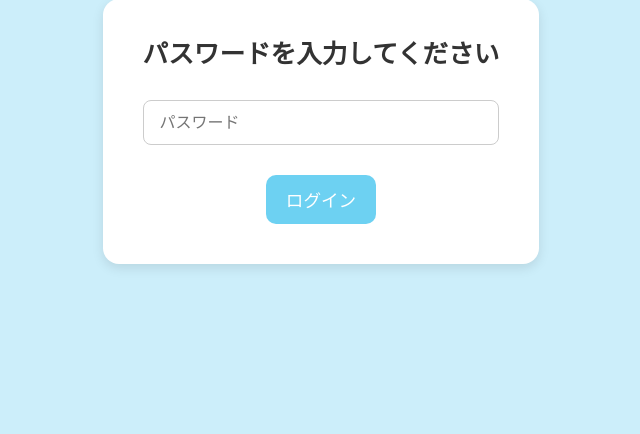
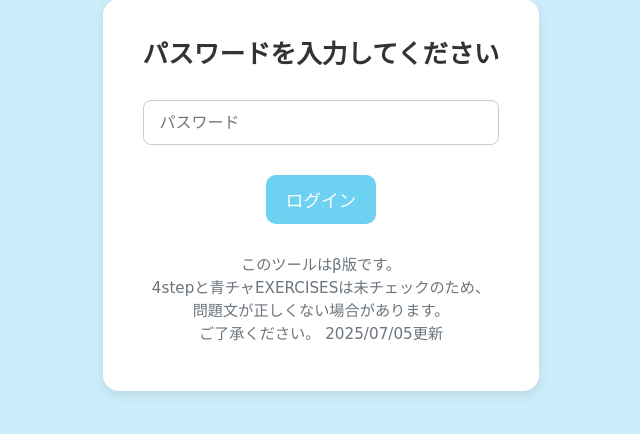
Before and after one commit to oganes-son/randomly, a Flask app: page /login in a window 1280 px wide. Shown: the part 81-515 px from the top of the page, without its empty margins (319-959 px from the left). Run offline with Flask 3, Linux system fonts and the light colour scheme; some web fonts are replaced.

Commit message:
Update 7/5

```diff
--- a/static/modes/selection.js
+++ b/static/modes/selection.js
@@ -8,7 +8,7 @@ import {
   formatDifficultyStars,
   sanitizeLatexEquation,
   formatWithBreaks,
-  formatPunctuation
+  formatPunctuation // applyDisplayStyleは不要なので削除
 } from "../utils/helpers.js";
 
 // このファイル内で使用する単元データを格納するためのグローバル変数
@@ -116,7 +116,7 @@ function updateNumberRangeHint() {
  * サーバーに問い合わせて問題データを取得し、画面に表示します。
  */
 export function getSelectedProblem() {
-  const button = document.querySelector(`#selection .main-button-group .main-action-button`);
+  const mainButton = document.querySelector(`#selection .main-button-group .main-action-button`);
   const prevBtn = document.getElementById('prev-problem-btn');
   const nextBtn = document.getElementById('next-problem-btn');
 
@@ -126,7 +126,7 @@ export function getSelectedProblem() {
   if (!unit || !number) { alert("単元と問題番号を入力してください"); return; }
 
   // --- ローディング表示開始 ---
-  if(button) { button.classList.add('is-loading'); button.disabled = true; }
+  if(mainButton) { mainButton.classList.add('is-loading'); mainButton.disabled = true; }
   if(prevBtn) prevBtn.disabled = true;
   if(nextBtn) nextBtn.disabled = true;
 
@@ -153,7 +153,7 @@ export function getSelectedProblem() {
     problemDiv.innerHTML = formatted;
     container.appendChild(problemDiv);
 
-    // ★修正：複数画像のパスリスト(image_paths)を処理
+    // 複数画像のパスリスト(image_paths)を処理
     if (data.image_paths && data.image_paths.length > 0) {
         const gallery = document.createElement('div');
         gallery.className = 'problem-image-gallery';
@@ -189,7 +189,7 @@ export function getSelectedProblem() {
   .catch(err => { console.error(err); alert("問題の取得中にエラーが発生しました。"); })
   .finally(() => {
     // --- ローディング表示終了 ---
-    if(button) { button.classList.remove('is-loading'); button.disabled = false; }
+    if(mainButton) { mainButton.classList.remove('is-loading'); mainButton.disabled = false; }
     if(prevBtn) prevBtn.disabled = false;
     if(nextBtn) nextBtn.disabled = false;
   });
--- a/static/styles.css
+++ b/static/styles.css
@@ -807,10 +807,15 @@ aside {
     gap: 15px;
     margin: 20px 0;
 }
+
 .problem-image-gallery .problem-image {
-    flex: 1 1 auto; /* 画像が自然な幅で並ぶように */
-    max-width: 48%; /* PCではおおよそ2列になるように */
-    margin: 0; /* 個別のマージンをリセット */
+  flex: 1 1 auto;
+  max-width: 48%;
+  margin: 0;
+  height: auto;
+  border: 1px solid #ddd;
+  border-radius: 4px;
+  object-fit: contain; /* ★追加：画像の比率を維持したままコンテナに収める */
 }
 
 /* フッターのアイコンリンクのスタイル */
@@ -859,6 +864,16 @@ aside {
     /* アニメーション */
     animation: fa-spin 1s infinite linear;
 }
+
+  /* ★追加: ログイン画面の注釈テキストのスタイル */
+.login-note {
+    margin-top: 20px;
+    font-size: 0.8rem;
+    color: #6c757d; /* 少し薄いグレー */
+    text-align: center;
+    line-height: 1.5;
+}
+
 
   /* ===== レスポンシブ対応 ===== */
   @media (max-width: 768px) {
--- a/templates/login.html
+++ b/templates/login.html
@@ -16,6 +16,17 @@
     {% if error %}
       <p style="color: red;">パスワードが違います。</p>
     {% endif %}
+
+    <!-- ★★★注釈（本番用では消す） ★★★-->
+    <div class="login-note">
+        <p>このツールはβ版です。<br>
+          4stepと青チャEXERCISESは未チェックのため、<br>
+          問題文が正しくない場合があります。<br>
+          ご了承ください。
+          2025/07/05更新
+        </p>
+    </div>
+    <!-- ★★★ここまで★★★ -->
   </div>
   <script type="module" src="{{ url_for('static', filename='script.js') }}"></script>
 
```
Also changed, not shown: static/images/exI_56(1).png (added), static/images/exI_56(2).png (added), 1 other file.
